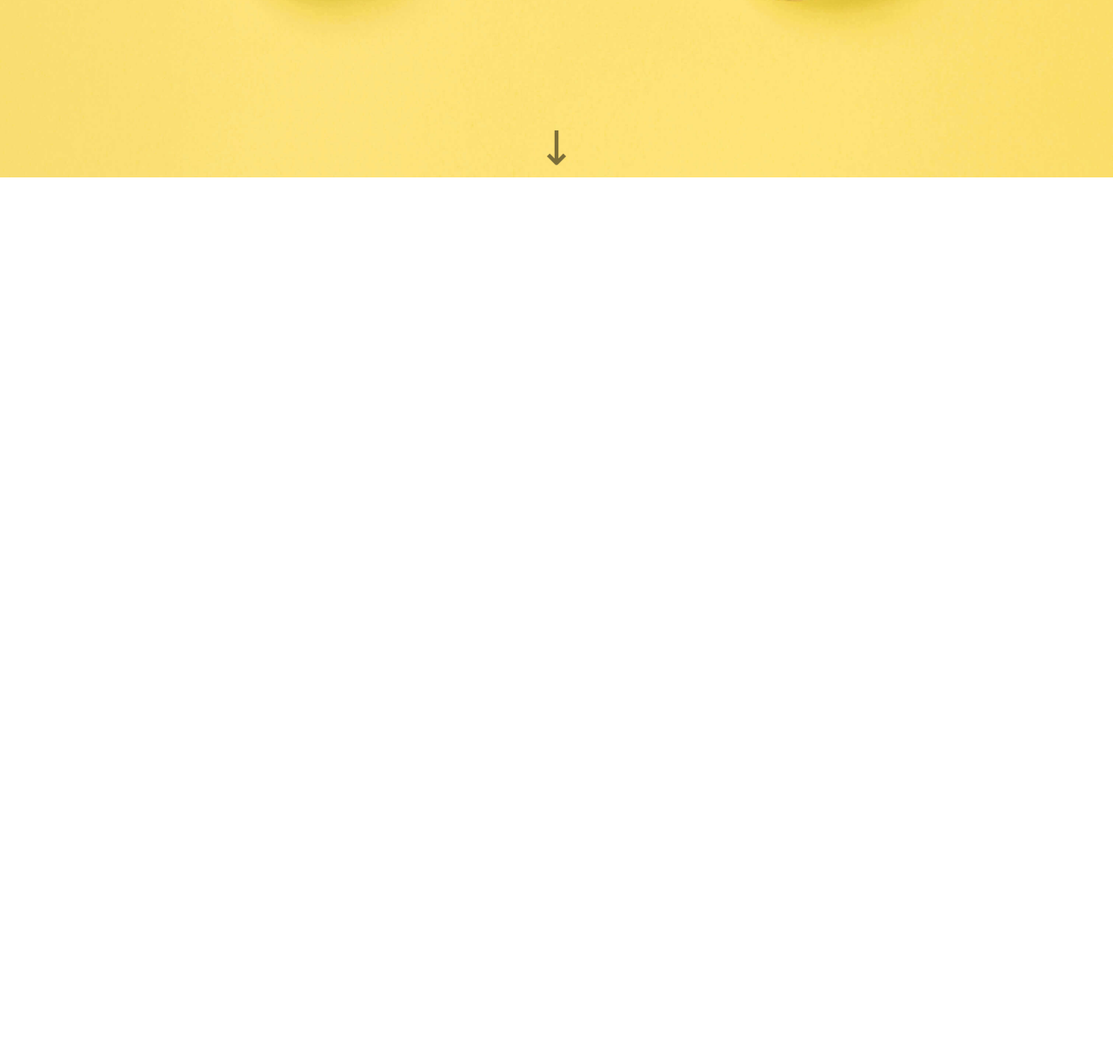
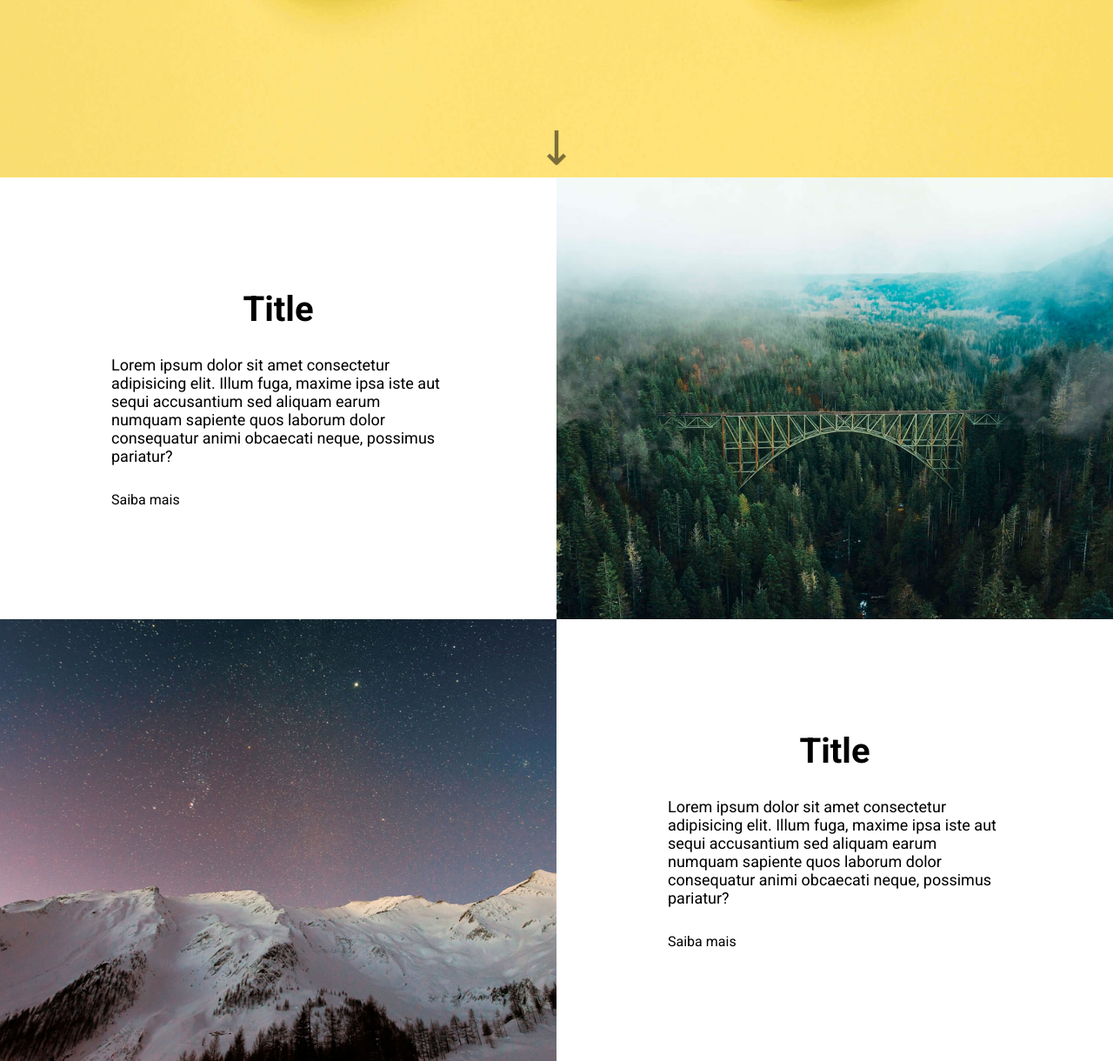
Before and after one commit to CalebeFelipe/landing-page-agencia, a plain HTML site: page index.html in a window 1280 px wide. Shown: the part 551-1771 px from the top of the page at 87% size. Before the commit the page ends 800 px from the top, so only its background shows below. Drawn offline with Linux system fonts and the light colour scheme.

Commit message:
feat: adding about section

```diff
--- a/index.html
+++ b/index.html
@@ -47,7 +47,24 @@
     <section class="hero">
         <h2>We make cool things</h2>
     </section>
-    <section class="about"></section>
+    <section class="about">
+        <div class="item">
+            <h3>Title</h3>
+            <p>Lorem ipsum dolor sit amet consectetur adipisicing elit. Illum fuga, maxime ipsa iste aut sequi
+                accusantium sed aliquam earum numquam sapiente quos laborum dolor consequatur animi obcaecati neque,
+                possimus pariatur?</p>
+            <a href="#" class="btn-know-more">Saiba mais</a>
+        </div>
+        <div class="image right"></div>
+        <div class="image left"></div>
+        <div class="item">
+            <h3>Title</h3>
+            <p>Lorem ipsum dolor sit amet consectetur adipisicing elit. Illum fuga, maxime ipsa iste aut sequi
+                accusantium sed aliquam earum numquam sapiente quos laborum dolor consequatur animi obcaecati neque,
+                possimus pariatur?</p>
+            <a href="#" class="btn-know-more">Saiba mais</a>
+        </div>
+    </section>
     <section class="services"></section>
     <section class="projects"></section>
     <footer class="footer"></footer>
--- a/src/css/style.css
+++ b/src/css/style.css
@@ -94,6 +94,65 @@ body {
 
 .about {
     grid-area: about;
+    display: grid;
+    grid-template-columns: 1fr 1fr;
+    background-color: #fff;
+    max-width: var(--max-width-size);
+    margin: 0 auto;
+}
+
+.about .item {
+    padding: 20%;
+    display: flex;
+    flex-direction: column;
+    justify-content: center;
+    align-items: center;
+}
+
+.about .item h3 {
+    font-weight: 700;
+    font-size: 4rem;
+}
+
+.about .item p {
+    font-size: 1.8rem;
+    margin: 30px 0;
+}
+
+.about .item .btn-know-more {
+    font-size: 1.6rem;
+    align-self: flex-start;
+}
+
+.about .item .btn-know-more:hover {
+    font-weight: 700;
+}
+
+.about .image {
+    height: 100%;
+    width: 100%;
+}
+
+.about .image.right {
+    background: url('../images/bridge.jpg') center center no-repeat;
+    background-size: cover;
+}
+
+.about .image.left {
+    background: url('../images/sky.jpg') center center no-repeat;
+    background-size: cover;
+}
+
+@media (max-width: 425px) {
+    .about {
+        grid-template-columns: 1fr;
+        grid-template-rows: repeat(4, 1fr);
+    }
+
+    .about .item {
+        text-align: center;
+
+    }
 }
 
 /* SERVICES */
```
